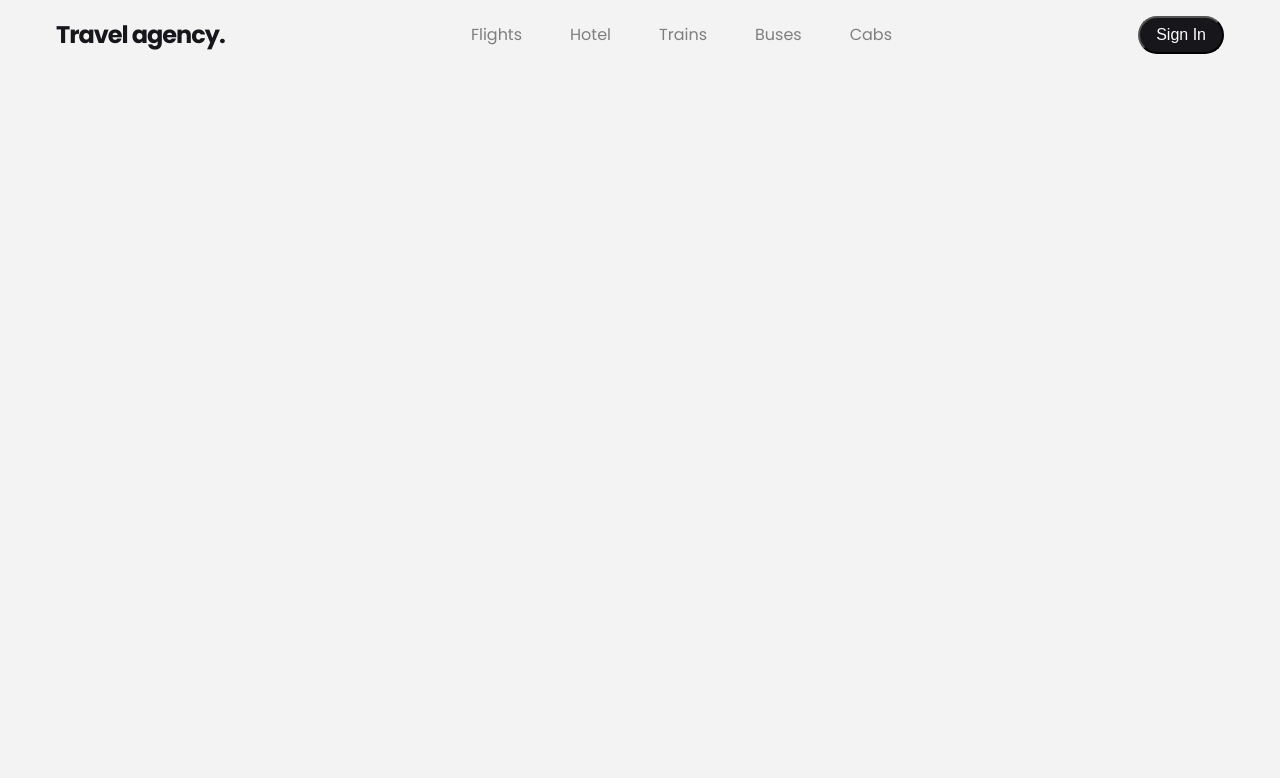
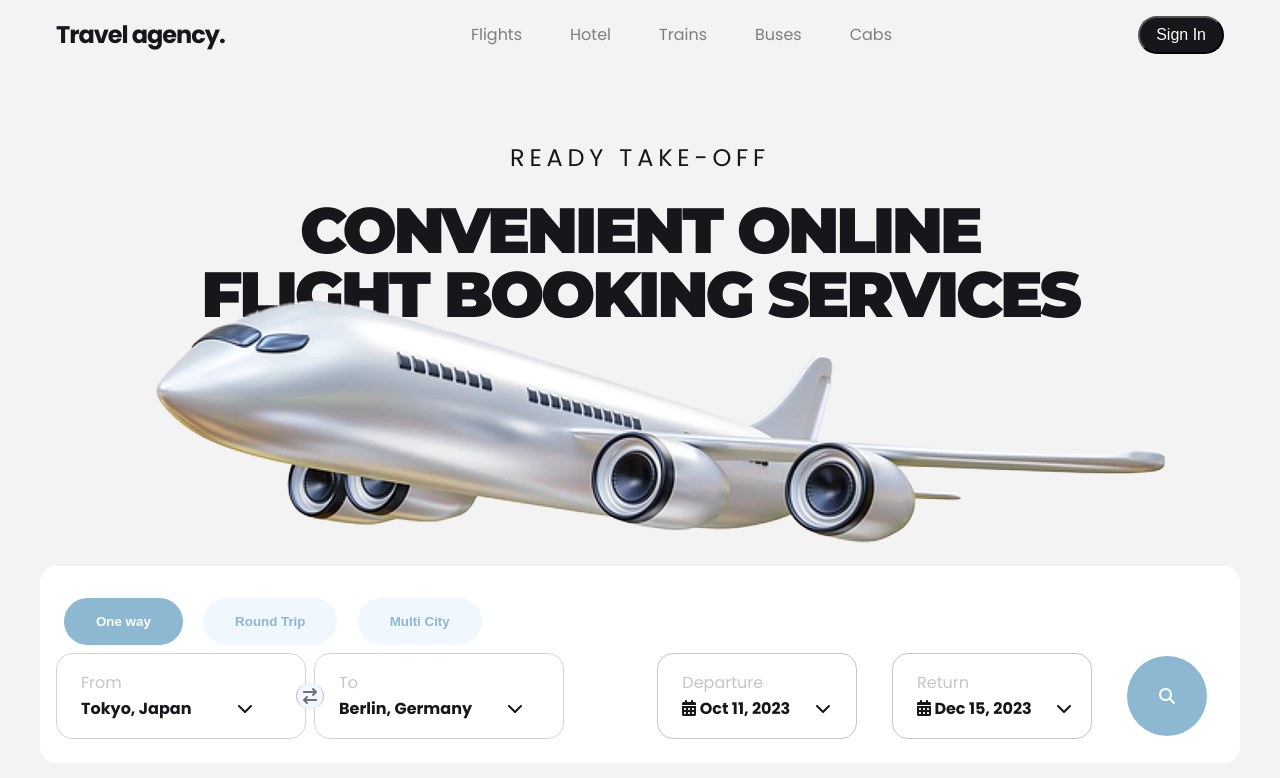
Before and after one commit to Himat93/Travel-Agency-Website, a plain HTML site: page index.html in a window 1280 px wide. Drawn offline with Linux system fonts and the light colour scheme.

Commit message:
Complete 'Header section'.

```diff
--- a/css/style.css
+++ b/css/style.css
@@ -59,7 +59,8 @@ ul, li {
     padding: 0 var(--spacing-md);
 }
 
-/* HEADER STYLES */
+/* HEADER SECTION */
+
 .header {
     margin-top: var(--spacing-md);
 }
@@ -108,3 +109,150 @@ ul, li {
     font-size: 16px;
     cursor: pointer;
 }
+
+/* --------------------------------------- */
+.hero {
+    display: flex;
+    flex-direction: column;
+    justify-content: center;
+    align-items: center;
+    margin-top: 4rem;
+}
+
+.hero-sub-title {
+    letter-spacing: 0.3rem;
+    font-size: 1.5rem;
+    line-height: 5rem;
+}
+
+.hero-title {
+    text-align: center;
+    font-size: 4rem;
+    letter-spacing: -0.2rem;
+    line-height: 4rem;
+    font-family: "Montserrat", 'Segoe UI', Tahoma, Geneva, Verdana, sans-serif;
+    font-weight: 900;
+
+}
+
+.hero-img {
+    margin-top: -2rem;
+}
+
+/* ----------------------------------------- */
+.search-container {
+    padding: 1.5rem var(--spacing-md);
+    border-radius: 1rem;
+    background-color: white;
+    display: flex;
+    flex-direction: column;
+}
+
+.hero-trip-options {
+    margin: 0;
+}
+
+.hero-trip-options button {
+    margin: 0;
+    padding: var(--spacing-md) var(--spacing-lg);
+    border: none;
+    color: white;
+    background-color: #8CB8D2;
+    border-radius: 2rem;
+    font-weight: 600;
+    margin: 0.5rem;
+}
+
+.hero-trip-options .second, .hero-trip-options .third {
+    background-color: #F1F7FE;
+    color: #8CB8D2;
+}
+
+.hero-place {
+    display: flex;
+    position: relative;
+    width: 50%;
+}
+
+.hero-place .hero-from p:first-child, .hero-place .hero-to p:first-child {
+    color: #c7c4c4;
+}
+
+.hero-place div p {
+    margin-left: 1rem;
+}
+
+.hero-place .hero-from p:last-child, .hero-place .hero-to p:last-child {
+    font-weight: 700;
+}
+
+.hero-place div {
+    width: 250px;
+    border: 1px solid #0000002b;
+    padding: 1rem 0.5rem;
+    border-radius: 1rem;
+    margin-right: 0.5rem;
+}
+
+.hero-icon {
+    width: 1rem;
+    height: 1rem;
+    position: absolute;
+    top: 35%;
+    left: 15rem;
+    color: #00000089;
+    border: 1px solid #0000003a;
+    border-top: none;
+    border-bottom: none;
+    border-radius: 50%;
+    padding: 5px;
+    z-index: 1;
+    background-color: #F1F7FE;
+}
+
+/* -------------------------------- */
+.from-return {
+    display: flex;
+    justify-content: ;
+}
+
+.hero-dates {
+    width: 50%;
+    display: flex;
+    justify-content: space-around;
+    align-items: center;
+}
+
+.departure, .return {
+    width: 200px;
+    border: 1px solid #c7c4c4;
+    padding: 1rem 0.5rem;
+    border-radius: 1rem;
+    /* margin-right: 0.5rem; */
+}
+
+.hero-dates .departure p:first-child, .hero-dates .return p:first-child {
+    color: #c7c4c4;
+    margin-top: 0;
+}
+
+.hero-dates div p {
+    margin-left: 1rem;
+}
+
+.hero-dates .departure p:last-child, .hero-dates .return p:last-child {
+    font-weight: 700;
+}
+
+.hero-search-btn {
+    display: flex;
+    justify-content: center;
+    align-items: center;
+    width: 5rem;
+    height: 5rem;
+    background-color: #8CB8D2;
+    color: white;
+    border-radius: 50%;
+}
+
+/* TOP FLIGHT DEALS SECTION */
--- a/index.html
+++ b/index.html
@@ -8,6 +8,12 @@
     <!-- Links  -->
     <link rel="stylesheet" href="css/style.css">
     <link href="https://fonts.googleapis.com/css2?family=Poppins:wght@300;400;600;700&display=swap" rel="stylesheet">
+
+    <link rel="preconnect" href="https://fonts.googleapis.com">
+    <link rel="preconnect" href="https://fonts.gstatic.com" crossorigin>
+    <link
+        href="https://fonts.googleapis.com/css2?family=Caveat:wght@400..700&family=Montserrat:ital,wght@0,100..900;1,100..900&display=swap"
+        rel="stylesheet">
 
 </head>
 
@@ -26,6 +32,54 @@
             </ul>
             <button class="nav-btn">Sign In</button>
         </nav>
+
+        <div class="hero container">
+            <p class="hero-sub-title">READY TAKE-OFF</p>
+            <p class="hero-title">CONVENIENT ONLINE <br> FLIGHT BOOKING SERVICES</p>
+            <img src="assets/images/airplane.png" alt="airplane" class="hero-img">
+        </div>
+
+        <div class="search-container container">
+            <div class="hero-trip-options">
+                <button class="first">One way</button>
+                <button class="second">Round Trip</button>
+                <button class="third">Multi City</button>
+            </div>
+
+            <div class="from-return">
+                <div class="hero-place">
+                    <div class="hero-from">
+                        <p>From</p>
+                        <p class="from-place">Tokyo, Japan <i class="fa-solid fa-chevron-down"
+                                style="margin-left: 4ch;"></i></p>
+                    </div>
+
+                    <i class="fa-solid fa-arrow-right-arrow-left hero-icon"></i>
+
+                    <div class="hero-to">
+                        <p>To</p>
+                        <p class="to-place">Berlin, Germany <i class="fa-solid fa-chevron-down"
+                                style="margin-left: 3ch;"></i></p>
+                    </div>
+                </div>
+
+                <div class="hero-dates">
+                    <div class="departure">
+                        <p>Departure</p>
+                        <p class="departure-date"><i class="fa-solid fa-calendar-days"></i> Oct 11, 2023 <i
+                                class="fa-solid fa-chevron-down" style="margin-left: 2ch;"></i></p>
+                    </div>
+                    <div class="return">
+                        <p>Return</p>
+                        <p class="return-date"><i class="fa-solid fa-calendar-days"></i> Dec 15, 2023 <i
+                                class="fa-solid fa-chevron-down" style="margin-left: 2ch;"></i></p>
+                    </div>
+                    <div class="hero-search-btn">
+                        <i class="fa-solid fa-magnifying-glass"></i>
+                    </div>
+                </div>
+            </div>
+        </div>
     </header>
 
     <!-- Top Flight Deals Section  -->
@@ -54,6 +108,9 @@
             });
         });
     </script>
+    <script src="https://cdnjs.cloudflare.com/ajax/libs/font-awesome/6.5.0/js/all.min.js"
+        crossorigin="anonymous"></script>
+
 </body>
 
 </html>
```
Also changed, not shown: assets/images/airplane.png (renamed from assets/images/Screenshot 2025-05-29 004553.png).
